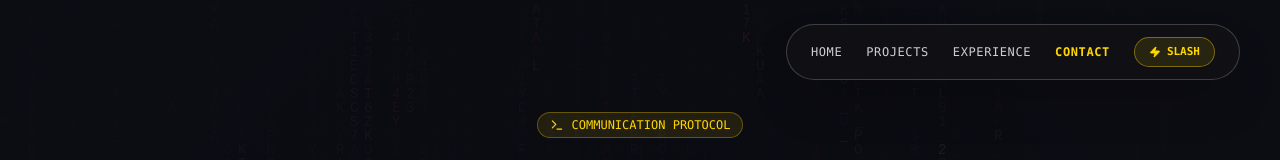
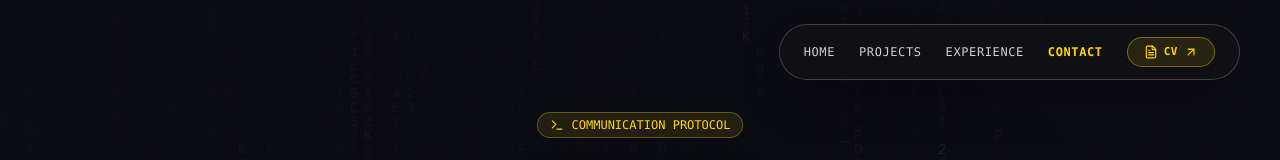
Before and after one commit to azkbrqlna/portofolio, a Next.js app: page /contact in a window 1280 px wide. Shown: the top 160 px of the page. Built offline with nearby package versions, Linux system fonts and the light colour scheme.

Commit message:
feat: replace SLASH button in Navbar with direct CV link (CV_AzkaBariqlana.pdf)

```diff
--- a/src/components/Navbar/Navbar.jsx
+++ b/src/components/Navbar/Navbar.jsx
@@ -3,9 +3,9 @@
 import React, { useState } from "react";
 import Link from "next/link";
 import { usePathname } from "next/navigation";
-import { Zap, Menu, X } from "lucide-react";
+import { FileText, ArrowUpRight, Menu, X } from "lucide-react";
 
-export default function Navbar({ onTriggerSlash }) {
+export default function Navbar() {
   const pathname = usePathname();
   const [isOpen, setIsOpen] = useState(false);
 
@@ -15,6 +15,8 @@ export default function Navbar({ onTriggerSlash }) {
     { href: "/experience", label: "EXPERIENCE" },
     { href: "/contact", label: "CONTACT" },
   ];
+
+  const cvLink = "https://ik.imagekit.io/Nothspec/CV_AzkaBariqlana.pdf";
 
   return (
     <div className="fixed top-4 right-4 sm:top-6 sm:right-6 lg:right-10 z-50 font-mono text-xs select-none">
@@ -37,29 +39,31 @@ export default function Navbar({ onTriggerSlash }) {
           })}
         </nav>
 
-        {/* Katana Slash Trigger Button */}
-        {onTriggerSlash && (
-          <button
-            onClick={onTriggerSlash}
-            className="flex items-center gap-1.5 px-3.5 py-1.5 bg-[#ffd700]/10 hover:bg-[#ffd700] hover:text-[#111116] border border-[#ffd700]/40 text-[#ffd700] rounded-full text-[11px] font-bold transition-all shadow-sm active:scale-95"
-            title="Katana Slash"
-          >
-            <Zap className="w-3 h-3 fill-current" />
-            <span>SLASH</span>
-          </button>
-        )}
+        {/* CV Link Button */}
+        <Link
+          href={cvLink}
+          target="_blank"
+          rel="noopener noreferrer"
+          className="flex items-center gap-1.5 px-4 py-1.5 bg-[#ffd700]/10 hover:bg-[#ffd700] hover:text-[#111116] border border-[#ffd700]/40 text-[#ffd700] rounded-full text-[11px] font-bold transition-all shadow-sm active:scale-95 tracking-wider"
+          title="View CV / Resume"
+        >
+          <FileText className="w-3.5 h-3.5" />
+          <span>CV</span>
+          <ArrowUpRight className="w-3.5 h-3.5" />
+        </Link>
       </div>
 
       {/* Mobile Toggle Button */}
       <div className="md:hidden flex items-center gap-2">
-        {onTriggerSlash && (
-          <button
-            onClick={onTriggerSlash}
-            className="p-2 bg-[#ffd700]/10 border border-[#ffd700]/40 text-[#ffd700] rounded-full"
-          >
-            <Zap className="w-4 h-4 fill-current" />
-          </button>
-        )}
+        <Link
+          href={cvLink}
+          target="_blank"
+          rel="noopener noreferrer"
+          className="px-3 py-2 bg-[#ffd700]/10 border border-[#ffd700]/40 text-[#ffd700] rounded-full font-bold text-xs flex items-center gap-1"
+        >
+          <span>CV</span>
+          <ArrowUpRight className="w-3 h-3" />
+        </Link>
         <button
           onClick={() => setIsOpen(!isOpen)}
           className="p-2.5 bg-[#111116]/90 border border-white/20 text-white rounded-full backdrop-blur-md shadow-lg"
```
